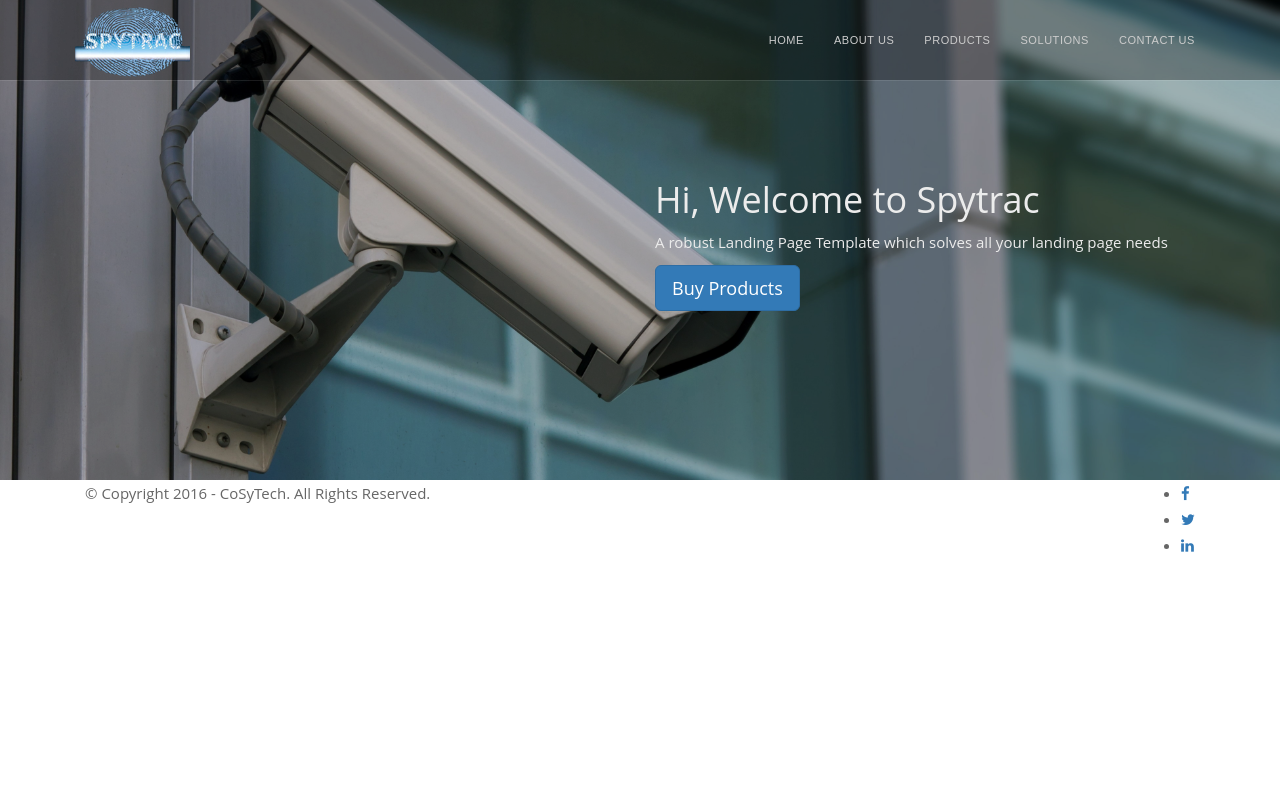
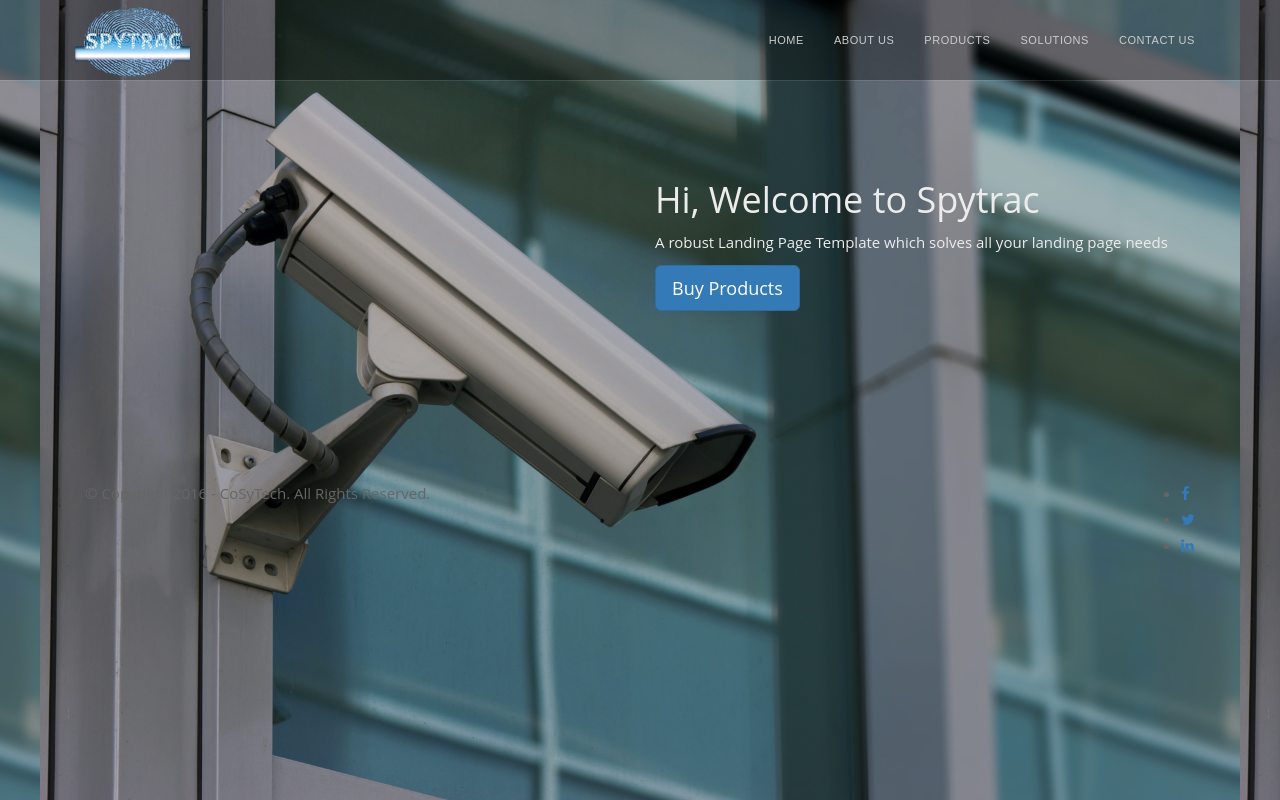
Before and after one commit to jangya/spytrac, a PHP site: page / in a window 1280 px wide. Run offline with PHP 8.4, Linux system fonts and the light colour scheme; some libraries are stand-ins or nearby versions.

Commit message:
Update spytrac.css

```diff
--- a/assets/css/spytrac.css
+++ b/assets/css/spytrac.css
@@ -375,7 +375,7 @@
 	top: 0;
 	left: 0;
 	width: 100%;
-	height: 60%;
+	height: 100%;
 	z-index: 0;
 	overflow: hidden;
 	background-color:black;
```
